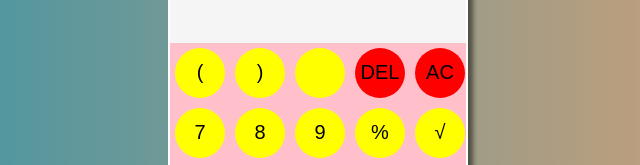
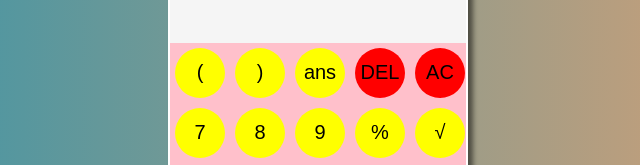
Before and after one commit to Narsingh0708/calculator.github.io, a plain HTML site: page index.html in a window 1280 px wide. Shown: the part 206-371 px from the top of the page, 322-962 px from the left. Drawn offline with Linux system fonts and the light colour scheme.

Commit message:
Update index.html

```diff
--- a/index.html
+++ b/index.html
@@ -20,7 +20,7 @@
         <div class="input">
             <button>(</button>
             <button>)</button>
-            <button></button>
+            <button>ans</button>
             <button class="delet">DEL</button>
             <button class="delet">AC</button>
 
```
